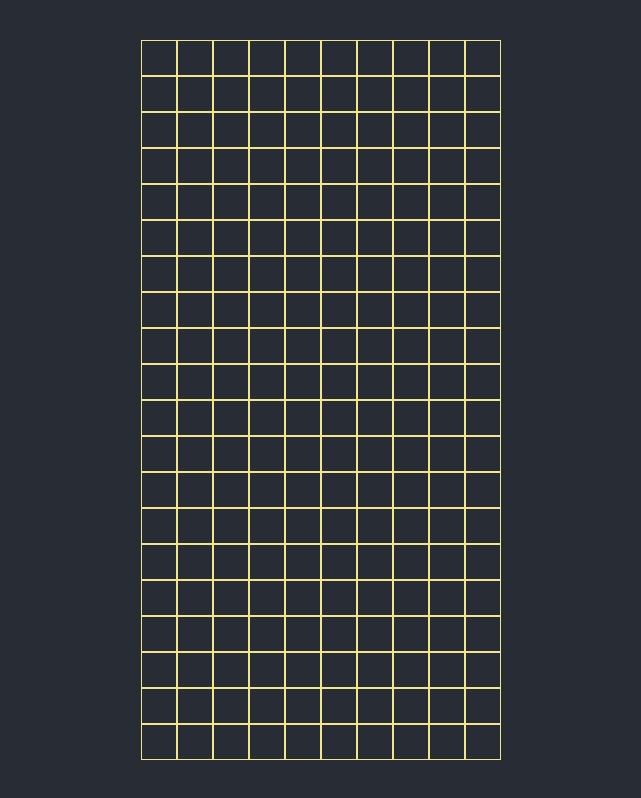
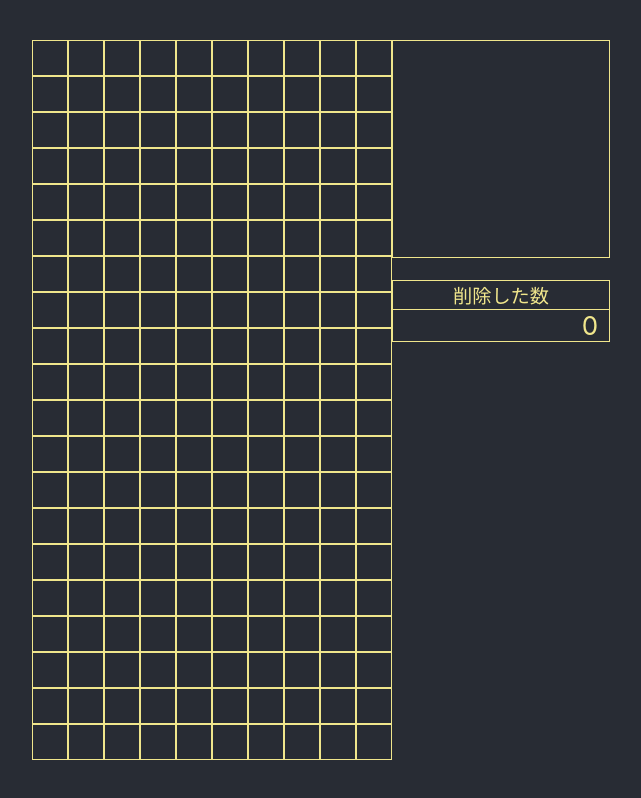
Before and after one commit to programmer-dojo/tutorial-tetris-like-falling-block-puzzle, a React (Create React App) app: page / in a window 1280 px wide. Shown: the whole page, without its empty margins (319-960 px from the left). Built offline with nearby package versions, Linux system fonts and the light colour scheme.

Commit message:
:sparkles: 次のブロックと削除した数の場所を確保

```diff
--- a/src/App.tsx
+++ b/src/App.tsx
@@ -1,12 +1,22 @@
 import React from 'react';
 import './App.css';
 import GameField from './GameField';
+import NextBlock from './NextBlock';
+import ShokyoCount from './ShokyoCount';
 
 function App() {
   return (
     <div className="App">
       <header className="App-header">
-        <GameField />
+        <div style={{ display: 'flex' }}>
+          <div>
+            <GameField />
+          </div>
+          <div>
+            <NextBlock />
+            <ShokyoCount />
+          </div>
+        </div>
       </header>
     </div>
   );
--- a/src/Constant.ts
+++ b/src/Constant.ts
@@ -2,3 +2,5 @@ export const NUM_RETU = 10
 export const NUM_GYOU = 20
 
 export const SIZE_BLOCK = (0.9 * window.innerHeight) / NUM_GYOU
+
+export const SIZE_NEXT_BLOCK_AREA = 6
--- /dev/null
+++ b/src/NextBlock.tsx
@@ -0,0 +1,16 @@
+import React from 'react';
+import { SIZE_BLOCK, SIZE_NEXT_BLOCK_AREA } from './Constant';
+
+function NextBlock(props: {}) {
+    return (
+        <div style={{
+            border: 'khaki 1px solid',
+            height: SIZE_BLOCK * SIZE_NEXT_BLOCK_AREA,
+            width : SIZE_BLOCK * SIZE_NEXT_BLOCK_AREA
+        }}>
+
+        </div>
+    );
+}
+
+export default NextBlock;
--- /dev/null
+++ b/src/ShokyoCount.tsx
@@ -0,0 +1,29 @@
+import React from 'react';
+
+function ShokyoCount(props: {}) {
+    return (
+        <div style={{
+            marginTop: '10%',
+            border: '1px solid khaki'
+        }}>
+            <div style={{
+                borderBottom: '1px solid khaki',
+                color: 'khaki',
+                fontSize: '1.2rem'
+            }}>
+                削除した数
+            </div>
+            <div style={{
+                textAlign: 'end',
+                paddingLeft: '5%',
+                paddingRight: '5%',
+                color: 'khaki'
+            }}>
+                0
+            </div>
+
+        </div>
+    );
+}
+
+export default ShokyoCount;
```
